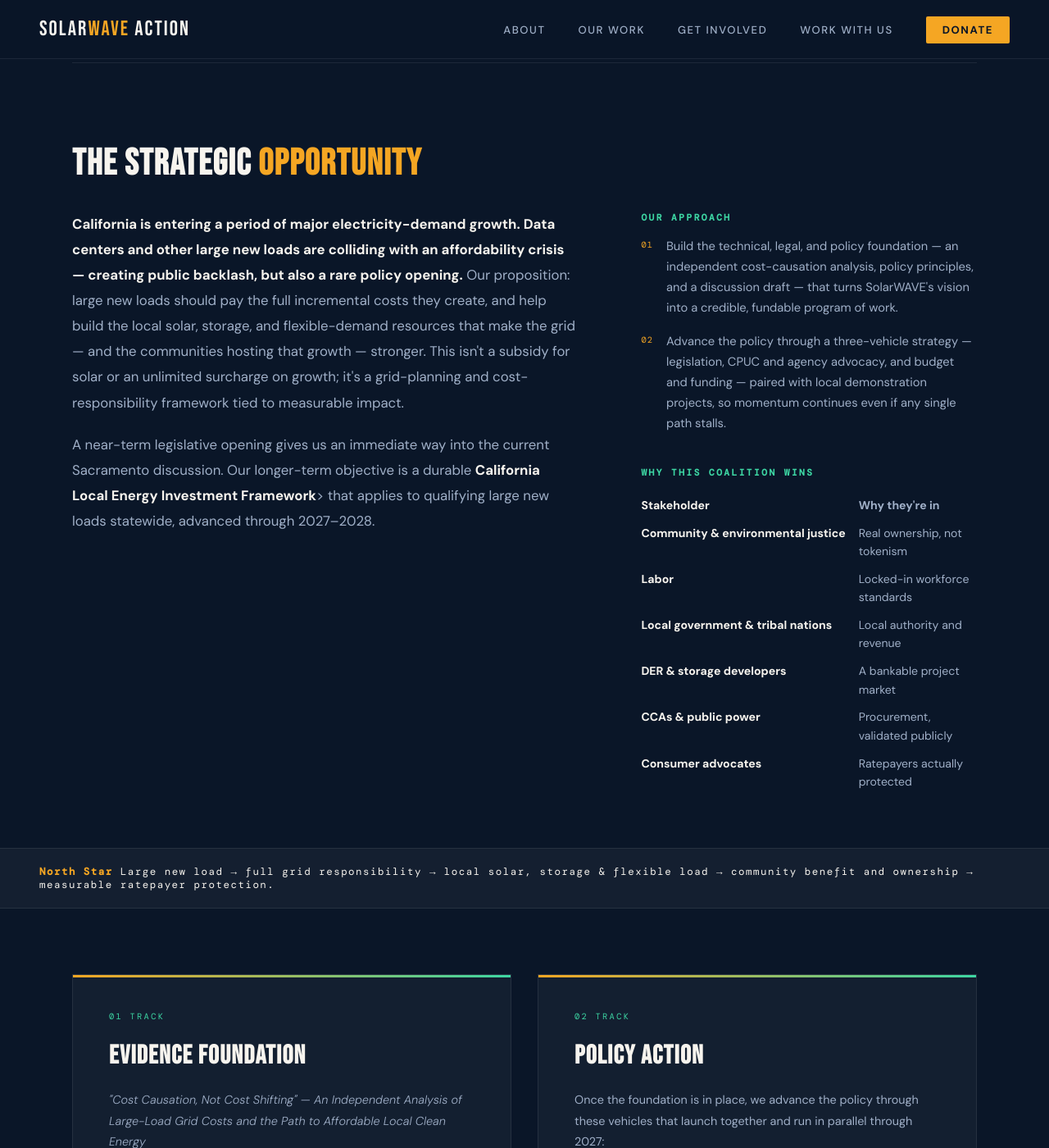
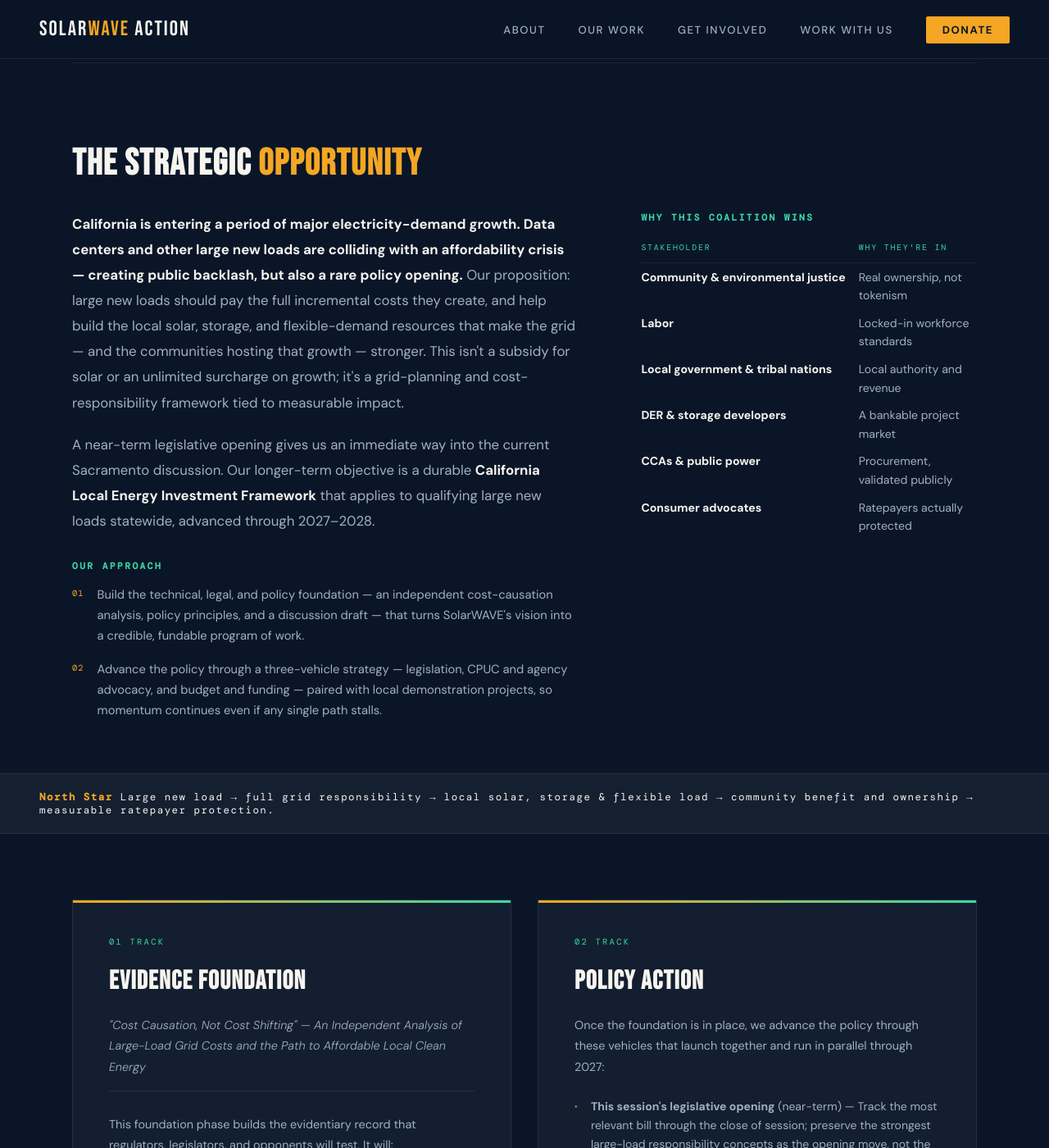
Before and after one commit to SolarWAVE-Action/solarwave-website, a Jekyll site: the page built from projects/clean_energy_initiative/index.html, in a window 1280 px wide and 1400 px high, scrolled down 475 px. Shown: the whole window at 82% size. Built offline with Jekyll 4.4.1, drawn with Linux system fonts in a browser that asks for light colours.

Commit message:
bug fixing and changing layout

```diff
--- a/projects/clean_energy_initiative/index.html
+++ b/projects/clean_energy_initiative/index.html
@@ -134,6 +134,17 @@ permalink: /projects/clean_energy_initiative/
     white-space: nowrap;
     padding-right: 1rem;
     width: 1%;
+  }
+
+  .coalition-table tr.coalition-header td {
+    font-family: 'DM Mono', monospace;
+    font-size: 0.62rem; letter-spacing: 0.18em; text-transform: uppercase;
+    color: var(--accent); font-weight: normal;
+    padding-bottom: 0.65rem;
+    border-bottom: 1px solid var(--border);
+  }
+  .coalition-table tr.coalition-header td:first-child {
+    font-weight: normal;
   }
 
   /* ─── TRACKS BANNER ─── */
@@ -340,11 +351,9 @@ Build the Local Clean Energy That Protects Ratepayers.</p>
       responsibility framework tied to measurable impact.</p>
       <p>A near-term legislative opening gives us an immediate way into the current
       Sacramento discussion. Our longer-term objective is a durable <strong>California Local
-          Energy Investment Framework</strong>> that applies to qualifying large new loads statewide,
+          Energy Investment Framework</strong> that applies to qualifying large new loads statewide,
       advanced through 2027–2028.</p>
-    </div>
-    <div class="meta-grid">
-      <div class="meta-block">
+      <div class="meta-block" style="margin-top: 2rem;">
         <h3>Our Approach</h3>
         <ul class="approach-list">
           <li>
@@ -361,10 +370,12 @@ Build the Local Clean Energy That Protects Ratepayers.</p>
           </li>
         </ul>
       </div>
+    </div>
+    <div>
       <div class="meta-block">
         <h3>Why This Coalition Wins</h3>
         <table class="coalition-table">
-          <tr><td><strong>Stakeholder</strong></td><td><strong>Why they're in</strong></td></tr>
+          <tr class="coalition-header"><td>Stakeholder</td><td>Why they're in</td></tr>
           <tr><td>Community & environmental justice</td><td>Real ownership, not tokenism</td></tr>
           <tr><td>Labor</td><td>Locked-in workforce standards</td></tr>
           <tr><td>Local government & tribal nations</td><td>Local authority and revenue</td></tr>
@@ -421,7 +432,7 @@ Build the Local Clean Energy That Protects Ratepayers.</p>
     <h2>Policy Action</h2>
     <p>Once the foundation is in place, we advance the policy through these vehicles
       that launch together and run in parallel through 2027:</p>
-    <ul class="policy-items">
+    <ul class="deliverables">
       <li><strong>This session's legislative opening</strong> (near-term) — Track
         the most relevant bill through the close of session; preserve the strongest
         large-load responsibility concepts as the opening move, not the end point.</li>
```
